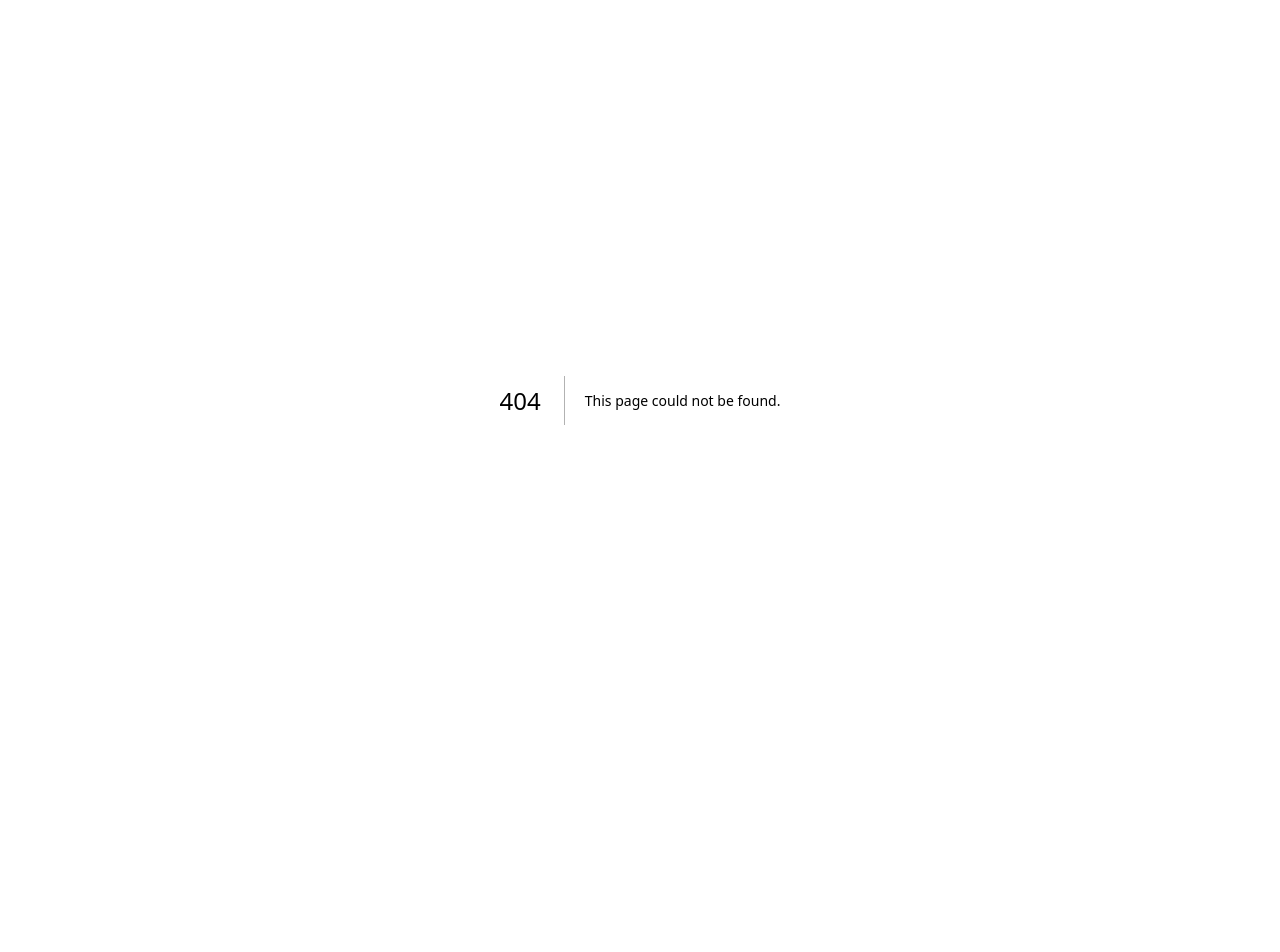
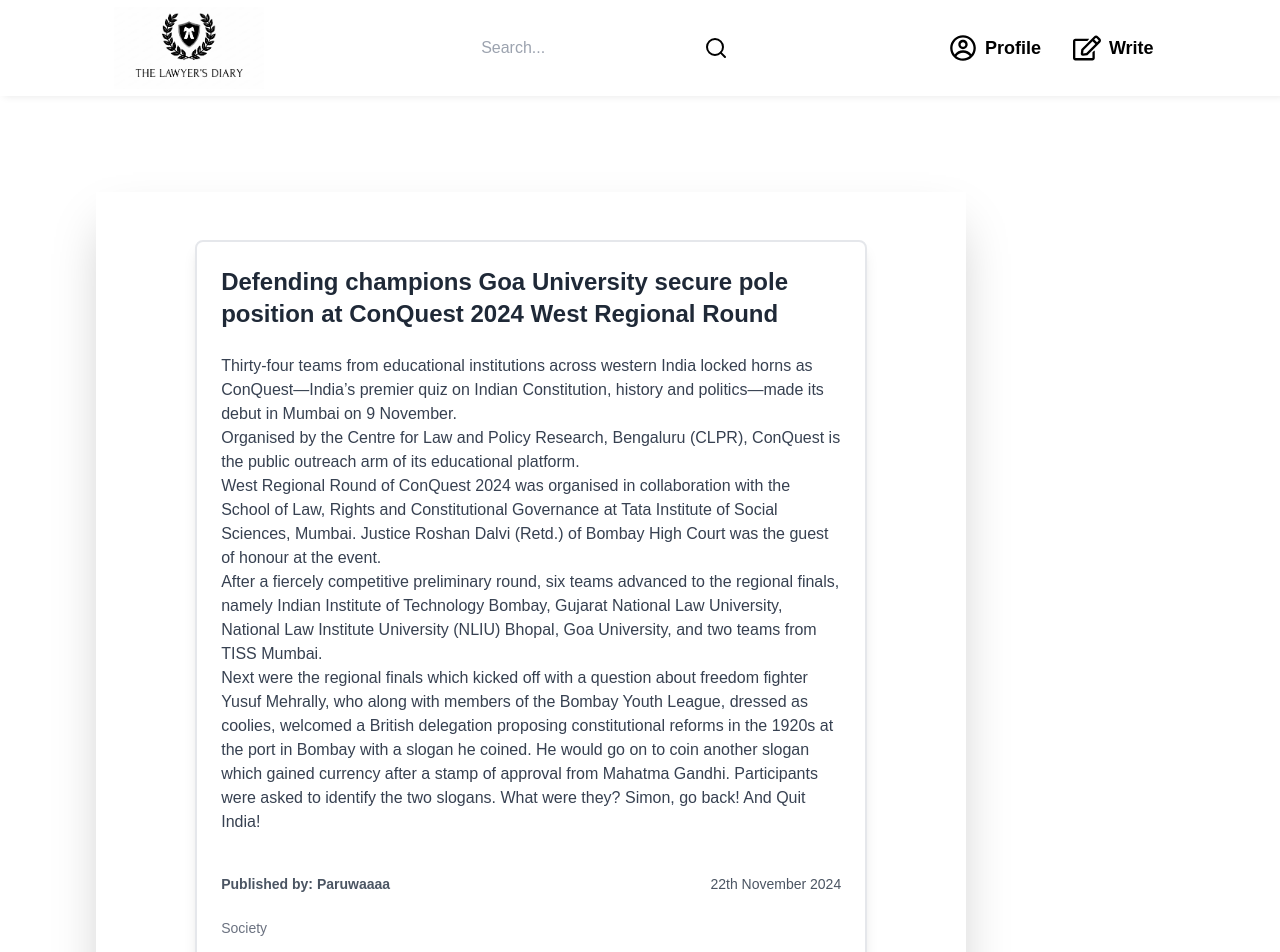
Before and after one commit to 7flash-pi/blog-fe, a Next.js app: page /singleBlog in a window 1280 px wide. Before the commit this address had no page. Shown: the top 952 px of the page. Before the commit the page ends 800 px from the top, so only its background shows below. Built offline with nearby package versions, Linux system fonts and the light colour scheme.

Commit message:
added blog card

```diff
--- a/common/blogs.ts
+++ b/common/blogs.ts
@@ -1,12 +1,14 @@
+import { category } from "@/components/BlogCategory";
 import paru from "../photos/paru.jpg";
 import raj from "../photos/raj1.jpg";
 export const blogs = [
   {
-    title: "Constituion",
+    title: "Defending champions Goa University secure pole position at ConQuest 2024 West Regional Round",
     description:
-      "Lorem ipsum dolor sit, amet consectetur adipisicing elit. Corrupti quia deserunt accusamus, dolorum quod delectus commodi exercitationem itaque culpa consectetur eligendi vel ipsum omnis praesentium, cumque eveniet dolor suscipit minima aut. Dolorum eum vitae officia eius libero aliquid animi suscipit mollitia tenetur sit, officiis, esse, enim doloribus iste. Veniam, voluptatibus.",
+      "<p>Thirty-four teams from educational institutions across western India locked horns as ConQuest&mdash;India&rsquo;s premier quiz on Indian Constitution, history and politics&mdash;made its debut in Mumbai on 9 November.</p><p>Organised by the Centre for Law and Policy Research, Bengaluru (CLPR), ConQuest is the public outreach arm of its&nbsp;educational platform.</p><p>West Regional Round of ConQuest 2024 was organised in collaboration with the School of Law, Rights and Constitutional Governance at Tata Institute of Social Sciences, Mumbai. Justice Roshan Dalvi (Retd.) of Bombay High Court was the guest of honour at the event.</p><p>After a fiercely competitive preliminary round, six teams advanced to the regional finals, namely Indian Institute of Technology Bombay, Gujarat National Law University, National Law Institute University (NLIU) Bhopal, Goa University, and two teams from TISS Mumbai.</p><p>Next were the regional finals which kicked off with a question about freedom fighter Yusuf Mehrally, who along with members of the Bombay Youth League, dressed as coolies, welcomed a British delegation proposing constitutional reforms in the 1920s at the port in Bombay with a slogan he coined. He would go on to coin another slogan which gained currency after a stamp of approval from Mahatma Gandhi. Participants were asked to identify the two slogans. What were they? Simon, go back! And Quit India!</p>",
     createdBy: "Paruwaaaa",
     createdAt: "22th November 2024",
+    type: category[2].title,
     user: {
       name: "Paruwaaaa",
       number: "8051906026",
--- a/components/BlogCard.tsx
+++ b/components/BlogCard.tsx
@@ -1,11 +1,62 @@
-import React from 'react'
 
+import { blogs } from "@/common/blogs";
+import React from "react";
+import { useRouter } from "next/router";
 
-
-const BlogCard = () => {
-  return (
-    <div>BlogCard</div>
-  )
+type Props ={
+  isReadMoreEnabled?: boolean;
 }
 
-export default BlogCard
+const BlogCard = ({isReadMoreEnabled=false}:Props) => {
+  const router = useRouter();
+  const truncateString = (str: string, maxLength: number) => {
+    if (str.length > maxLength) {
+      return str.slice(0, maxLength) + "..."; // Add ellipsis when truncated
+    } else {
+      return str;
+    }
+  };
+
+  const handleReadMoreClick = () => {
+    router.push("/singleBlog");
+  };
+
+  const blog = blogs[0]; // Example blog from blogs array
+
+  return (
+    <div className="border-2 border-gray-200 p-6 w-full max-w-2xl mx-auto rounded-lg flex flex-col gap-4 shadow-lg hover:shadow-2xl transition-shadow duration-300" onClick={handleReadMoreClick}>
+      {/* Blog Title */}
+      <h2 className="text-2xl font-semibold text-gray-800 hover:text-blue-500 transition-colors">
+        {blog.title}
+      </h2>
+
+      {/* Blog Description */}
+      <div
+        dangerouslySetInnerHTML={{
+          __html: isReadMoreEnabled ? truncateString(blog.description, 200) : blog.description, // Truncate to 200 characters
+        }}
+        className="text-gray-700 mt-2"
+      ></div>
+
+      {/* Read More Link */}
+     { isReadMoreEnabled && <p
+        onClick={handleReadMoreClick}
+        className="text-blue-500 cursor-pointer hover:text-blue-700 mt-4 font-medium transition-colors"
+      >
+        Read More...
+      </p>}
+
+      {/* Blog Meta Information */}
+      <div className="flex justify-between items-center text-gray-600 text-sm mt-6">
+        <p className="font-semibold">Published by: {blog.createdBy}</p>
+        <p className="font-medium">{blog.createdAt}</p>
+      </div>
+
+      <div className="mt-2 text-gray-500">
+        <p className="text-sm">{blog.type}</p>
+      </div>
+    </div>
+  );
+};
+
+export default BlogCard;
--- a/components/BlogCategory.tsx
+++ b/components/BlogCategory.tsx
@@ -45,7 +45,7 @@ const BlogCategory = () => {
 
 export default BlogCategory;
 
-const category = [
+export const category = [
   {
     title: "All Blogs",
   },
--- a/pages/index.tsx
+++ b/pages/index.tsx
@@ -1,18 +1,29 @@
 import AppWrapper from "@/components/AppWrapper";
+import BlogCard from "@/components/BlogCard";
 import BlogCategory from "@/components/BlogCategory";
-
 
 export default function Home() {
   return (
-    <div className=""
-    >
+    <div className="">
       <AppWrapper navbarEnable={true} padding={true} isSearchEnabled={true}>
-        <section className=" p-12 ">
-            <BlogCategory />
+        <section className=" p-12 flex flex-col gap-8">
+          <BlogCategory />
+
+          <div className="p-12 w-4/5 shadow-2xl transition-shadow duration-300 flex flex-col gap-8">
+            <BlogCard />
+            <BlogCard />
+            <BlogCard />
+            <BlogCard />
+            <BlogCard />
+            <BlogCard />
+            <BlogCard />
+
+            <BlogCard />
+            <BlogCard />
+            <BlogCard />
+          </div>
         </section>
-
-         </AppWrapper>
-
+      </AppWrapper>
     </div>
   );
 }
--- /dev/null
+++ b/pages/singleBlog/index.tsx
@@ -0,0 +1,20 @@
+'use client'
+import React from 'react'
+
+import AppWrapper from '@/components/AppWrapper'
+import BlogCard from '@/components/BlogCard'
+
+
+
+const index = () => {
+  return (
+    <AppWrapper isSearchEnabled={true} padding={true} navbarEnable={true}>
+        <div className='p-12 w-4/5 shadow-2xl transition-shadow duration-300 flex flex-col gap-8 mt-24'>
+            <BlogCard isReadMoreEnabled={false}/>
+
+        </div>
+    </AppWrapper>
+  )
+}
+
+export default index
```
